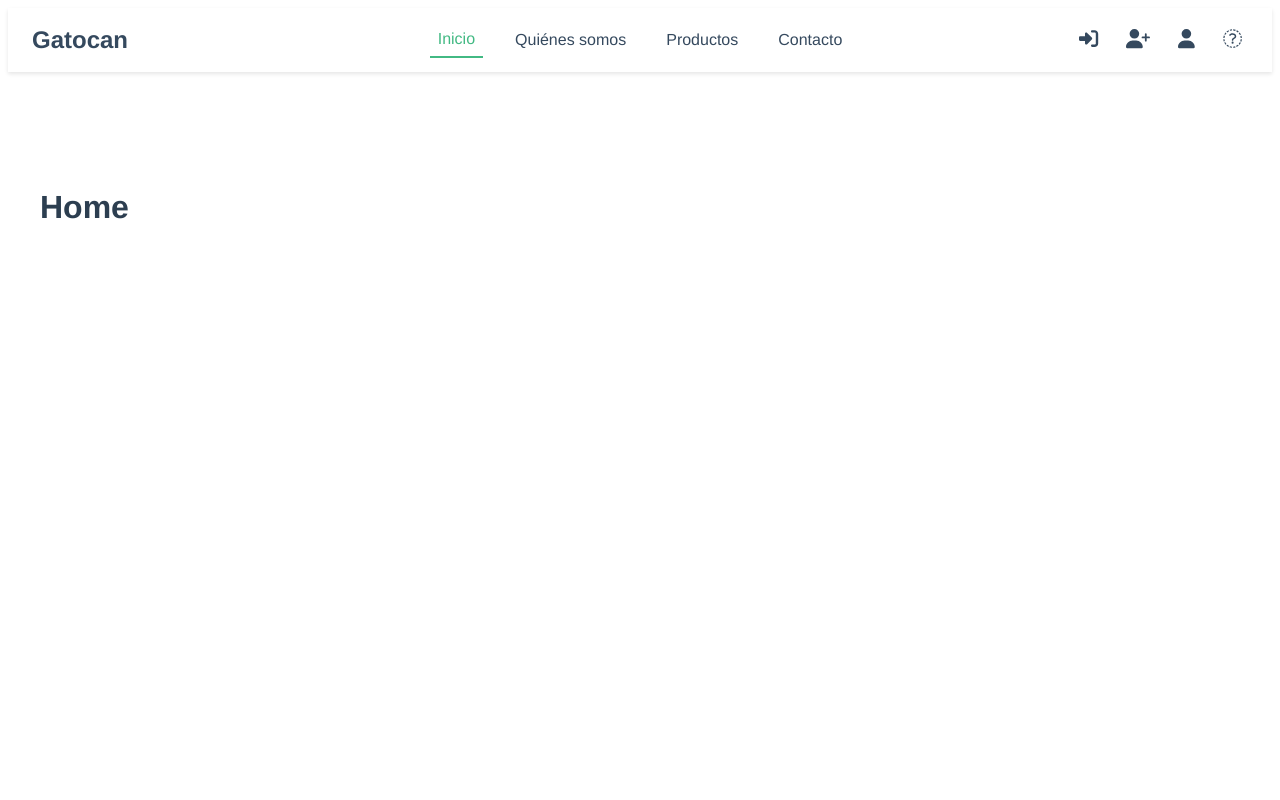
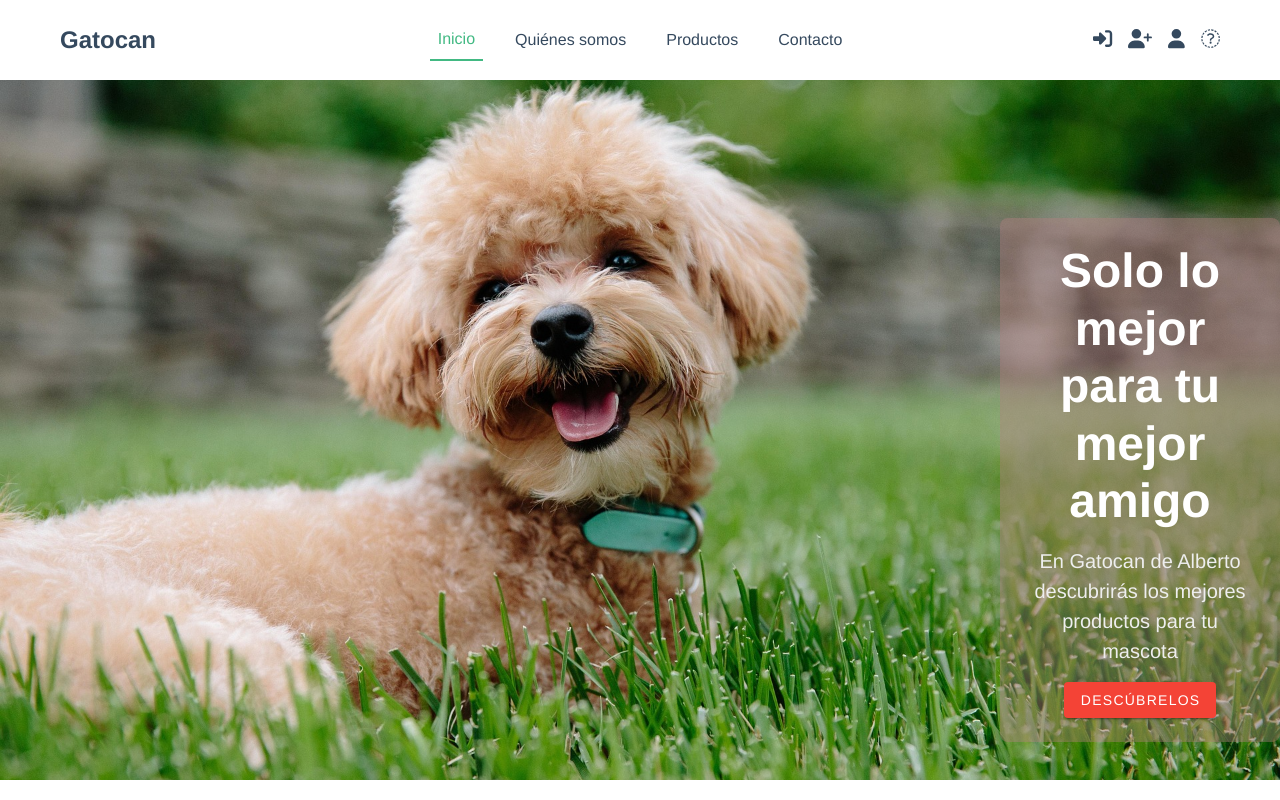
Before and after one commit to albertorbd/Gatocanvue, a Vue app: page / in a window 1280 px wide. Built offline with nearby package versions, Linux system fonts and the light colour scheme.

Commit message:
Añadimos vuetify, empezamos a diseñar el inicio de la web y hacemos algunas modificaciones

```diff
--- a/package.json
+++ b/package.json
@@ -23,7 +23,8 @@
     "jwt-decode": "^4.0.0",
     "pinia": "^3.0.1",
     "vue": "^3.5.13",
-    "vue-router": "^4.5.0"
+    "vue-router": "^4.5.0",
+    "vuetify": "^3.8.4"
   },
   "devDependencies": {
     "@tsconfig/node22": "^22.0.1",
--- a/src/App.vue
+++ b/src/App.vue
@@ -21,7 +21,5 @@ import HeaderComp from './components/HeaderComp.vue';
 }
 
 /* Contenido principal */
-.main-content {
-  padding: 6rem 2rem 2rem 2rem; /* Ajusta según la altura de tu encabezado */
-}
+
 </style>
--- a/src/assets/main.css
+++ b/src/assets/main.css
@@ -0,0 +1,46 @@
+html, body {
+    margin: 0;
+    padding: 0;
+  }
+
+.hero {
+    margin-top: 0;
+    background: url('inicio.jpg') center center / cover no-repeat;
+    position: relative;
+    height: 700px;
+    display: flex;
+    align-items: center;
+    justify-content: center;
+  }
+
+  .hero__overlay {
+    margin-top: 100px;
+    margin-left: 1000px;
+    background-color: rgba(180, 128, 128, 0.4);
+    padding: 1.5rem;
+    text-align: center;
+    border-radius: 8px;
+  }
+
+  .hero__title {
+    margin: 0;
+    color: #fff;
+    font-size: 3rem;
+    line-height: 1.2;
+  }
+
+  .hero__subtitle {
+    margin-top: 1rem;
+    color: #eee;
+    font-size: 1.25rem;
+  }
+
+  .hero_btn {
+    margin-top: 1rem;
+    padding: 0.75rem 1.5rem;
+    font-size: 1.1rem;
+    font-weight: bold;
+    border-radius: 999px;
+    text-transform: none;
+    box-shadow: 0 4px 12px rgba(0, 0, 0, 0.2);
+  }
--- a/src/components/HeaderComp.vue
+++ b/src/components/HeaderComp.vue
@@ -72,10 +72,14 @@ function handleCartClick() {
 
   <style scoped>
   .header {
+    padding-top: 40px;
+    padding-bottom: 40px;
+    padding-left: 60px;
+    padding-right: 60px;
     display: flex;
     align-items: center;
     justify-content: space-between;
-    padding: 0 1.5rem;
+
     height: 4rem;
     background-color: #fff;
     box-shadow: 0 2px 4px rgba(0,0,0,0.1);
--- a/src/main.ts
+++ b/src/main.ts
@@ -2,23 +2,29 @@ import './assets/main.css'
 
 import { createApp } from 'vue'
 import { createPinia } from 'pinia'
+import { createVuetify } from 'vuetify'
 
 
 import App from './App.vue'
 import router from './router'
 
-// 1. Importa el core y el componente Vue
-import { library, dom } from '@fortawesome/fontawesome-svg-core';   // :contentReference[oaicite:5]{index=5}
-import { FontAwesomeIcon } from '@fortawesome/vue-fontawesome';    // :contentReference[oaicite:6]{index=6}
 
-// 2. Importa los iconos que vas a usar
-import { faSignInAlt, faUserPlus, faUser } from '@fortawesome/free-solid-svg-icons';  // :contentReference[oaicite:7]{index=7}
+import 'vuetify/styles'
+import * as components from 'vuetify/components'
+import * as directives  from 'vuetify/directives'
+
+import '@/assets/main.css'
+
+import { library, dom } from '@fortawesome/fontawesome-svg-core';
+import { FontAwesomeIcon } from '@fortawesome/vue-fontawesome';
+
+import { faSignInAlt, faUserPlus, faUser } from '@fortawesome/free-solid-svg-icons';
 import { useAuthStore } from './stores/auth'
 
-// 3. Añade los iconos a la librería
+
 library.add(faSignInAlt, faUserPlus, faUser);
 
-// 4. Opcional: mantiene actualizados los iconos añadidos
+
 dom.watch();
 
 
@@ -29,7 +35,14 @@ app.component('font-awesome-icon', FontAwesomeIcon);
 app.use(createPinia())
 
 const authStore = useAuthStore();
+const vuetify = createVuetify({
+    components,
+    directives,
+  })
+
 authStore.initialize();
+
+app.use(vuetify);
 
 app.use(router)
 
--- a/src/services/api.ts
+++ b/src/services/api.ts
@@ -1,4 +1,4 @@
-// src/services/api.js
+
 import axios from 'axios'
 import { useAuthStore } from '@/stores/auth'
 
--- a/src/views/HomeView.vue
+++ b/src/views/HomeView.vue
@@ -1,12 +1,17 @@
 <template>
-    <div>
-      <!-- Pantalla de inicio sencilla -->
-      <h1>Home</h1>
+  <section class="hero">
+    <div class="hero__overlay">
+      <h1 class="hero__title">Solo lo mejor para tu mejor amigo</h1>
+      <p class="hero__subtitle">En Gatocan de Alberto descubrirás los mejores productos para tu mascota</p>
+      <v-btn class= "hero_btn" color="red" to="/products">Descúbrelos</v-btn>
     </div>
-  </template>
+  </section>
+</template>
 
-  <script lang="ts">
-  export default {
-    name: 'HomeView'
-  }
-  </script>
+<script setup lang="ts">
+
+</script>
+
+<style scoped>
+
+</style>
--- a/src/views/ProductView.vue
+++ b/src/views/ProductView.vue
@@ -10,7 +10,7 @@
         <p><strong>Marca:</strong> {{ producto.brand }}</p>
         <p><strong>Stock:</strong> {{ producto.stock }}</p>
         <p>{{ producto.description }}</p>
-        <!-- Botón Añadir al carrito -->
+
         <button @click="addToCart(producto.id)" class="btn-add-cart">
           Añadir al carrito
         </button>
--- a/vite.config.ts
+++ b/vite.config.ts
@@ -10,6 +10,15 @@ export default defineConfig({
     vue(),
     vueDevTools(),
   ],
+  server: {
+    proxy: {
+      '/images': {
+        target: 'https://localhost:7209',
+        changeOrigin: true,
+        secure: false,
+      },
+    },
+  },
   resolve: {
     alias: {
       '@': fileURLToPath(new URL('./src', import.meta.url))
```
Also changed, not shown: src/assets/base.css (deleted), src/assets/inicio.jpg (added), 1 other file (tests, documents, lock files or other folders).
